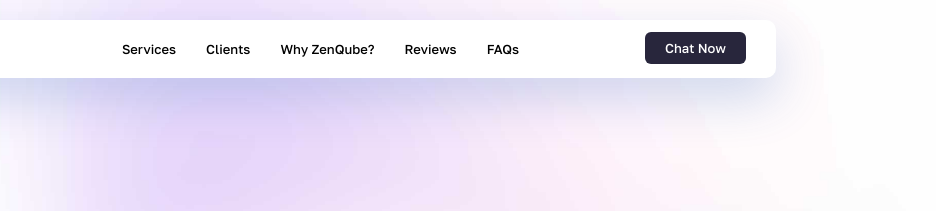
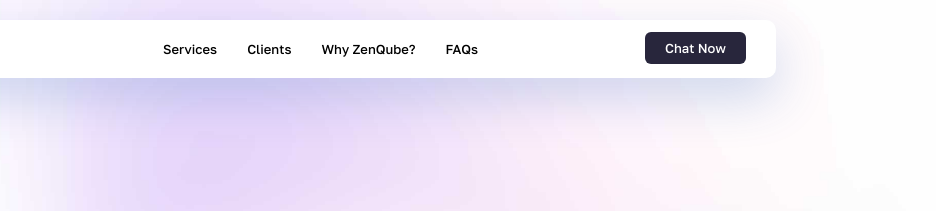
Before and after one commit to MujtabaCoder/ZenQube, a plain HTML site: page index.html in a window 1280 px wide. Shown: the top 211 px of the page, 344-1280 px from the left. Drawn offline with nearby package versions, Linux system fonts and the light colour scheme; a script that the page names is missing; files whose address does not match are found by name; a web font is replaced by a local one.

Commit message:
remove  reviews

```diff
--- a/index.html
+++ b/index.html
@@ -106,12 +106,7 @@ Services
 <li>
 <a href="#why"> Why ZenQube? </a>
 </li>
-<li>
-<a href="#testimonial">
-Reviews
-
-</a>
-</li>
+
 <li>
 <a href="#faq">
 FAQs
@@ -160,9 +155,7 @@ FAQs
 <li>
 <a href="#why"> Why ZenQube? </a>
 </li>
-<li>
-<a href="#testimonial"> Reviews </a>
-</li>
+
 <li>
 <a href="#faq"> FAQs </a>
 </li>
```
